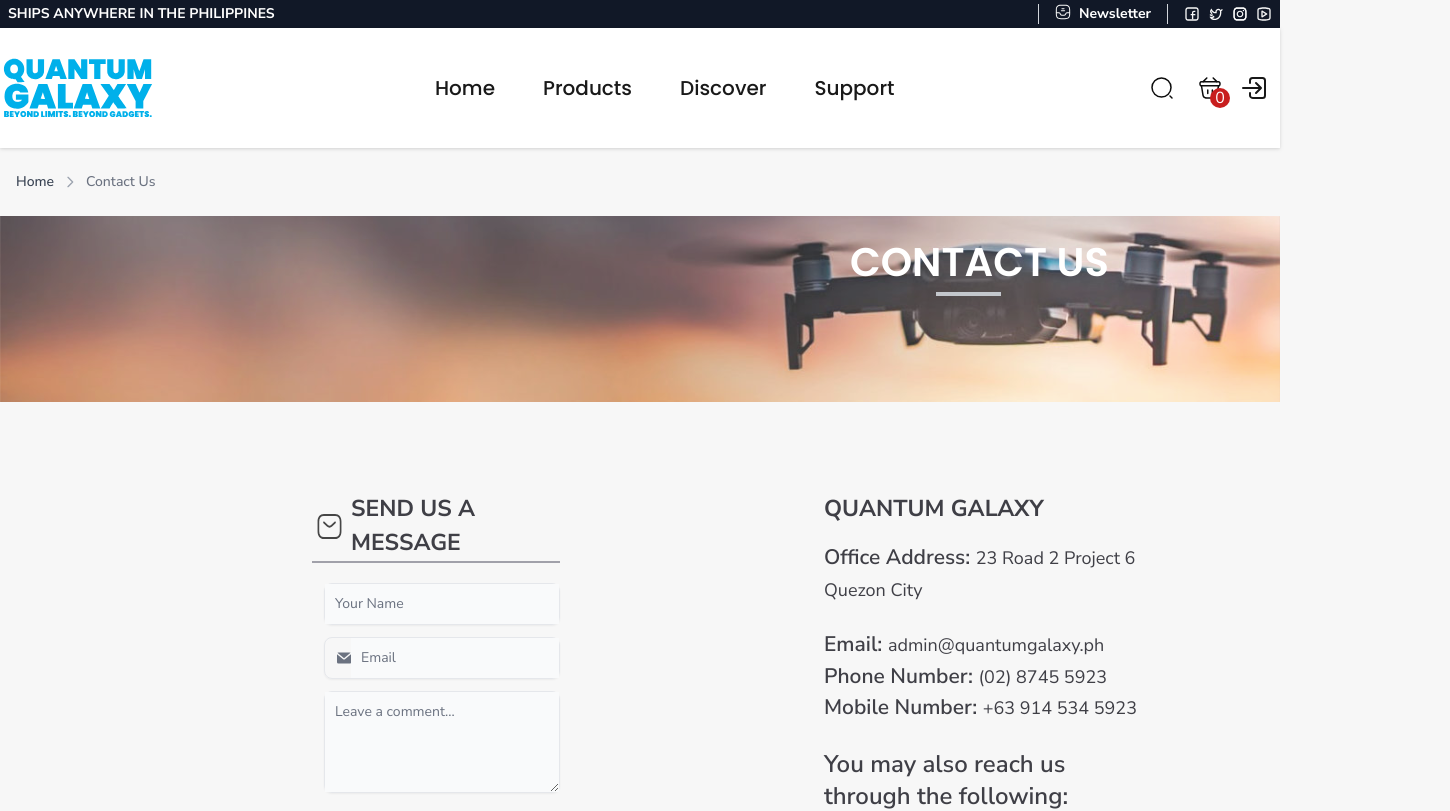
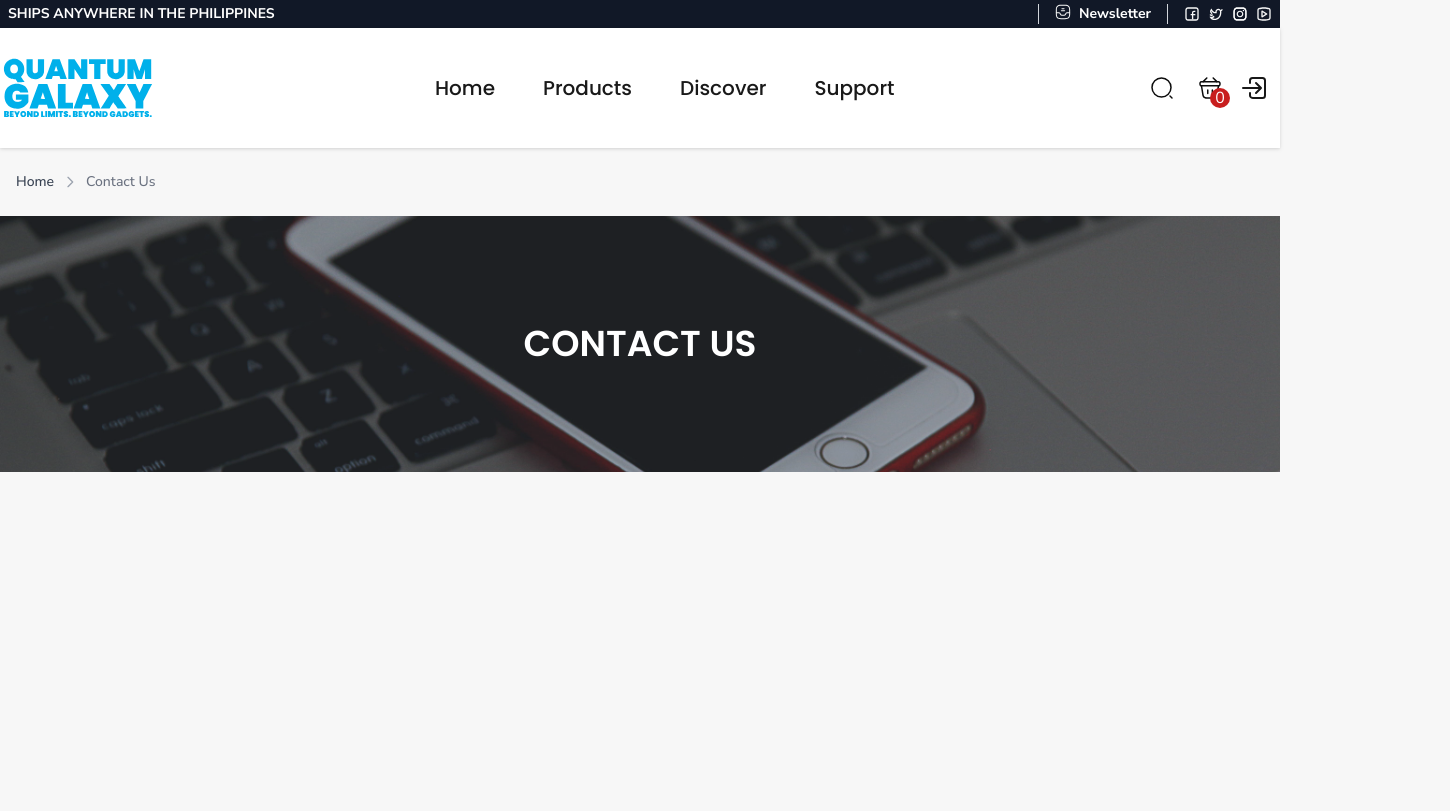
Before and after one commit to ricohermosoryan/Mini-Project-2, a React (Vite) app: page /contactus in a window 1280 px wide. Shown: the top 811 px of the page, 1450 px wide, since content can reach past the window. Built offline with nearby package versions, Linux system fonts and the light colour scheme.

Commit message:
Initial design for Contact Us page

```diff
--- a/src/components/pages/ContactUs.jsx
+++ b/src/components/pages/ContactUs.jsx
@@ -1,12 +1,17 @@
-import React from "react";
-import contactus from "../../assets/contactus.svg";
+import React, { useEffect } from "react";
 import message from "../../assets/sendmessage.svg";
 import { motion } from "framer-motion";
 import PageTransition from "../PageTransition";
 import { Link } from "react-router-dom";
 import { Breadcrumb } from "flowbite-react";
+import contactBanner from "../../assets/contact.svg";
 
 export default function ContactUs() {
+  useEffect(() => {
+    // Scroll to the top of the page when the component is mounted
+    window.scrollTo(0, 48);
+  }, []);
+
   return (
     <>
       <PageTransition>
@@ -23,12 +28,11 @@ export default function ContactUs() {
             </Breadcrumb>
           </div>
         </div>
-        <div className="banner">
-          <img src={contactus} alt="image" className="lg:w-screen" />
-        </div>
-        <div className=" text-white heading w-[200px] md:w-[500px] lg:w-[600px] text-[16px] font-semibold my-[-40px] ms-[130px] md:my-[-80px] md:text-[28px] md:ms-[310px] lg:text-[40px] lg:my-[-170px] lg:ms-[850px]">
-          CONTACT US
-          <div className="w-[40px] h-[0px] absolute left-[165px] md:left-[370px] lg:left-[936px] border-2 border-gray-300 border-opacity-90 md:w-[55px] lg:w-[65px]"></div>
+
+        {/* BANNER */}
+        <div className="w-full relative">
+          <img src={contactBanner} className="w-full object-cover" />
+          <h1 className="absolute top-1/2 left-1/2 transform -translate-x-1/2 -translate-y-1/2 heading text-2xl lg:text-3xl xl:text-4xl text-white text-center">CONTACT US</h1>
         </div>
 
         <div className="mt-[100px] md:mt-[180px] md:flex lg:mt-[370px] lg:mx-[300px]">
```
Also changed, not shown: src/assets/contact.svg (added). Lines whose indentation alone changed are shown as unchanged.
